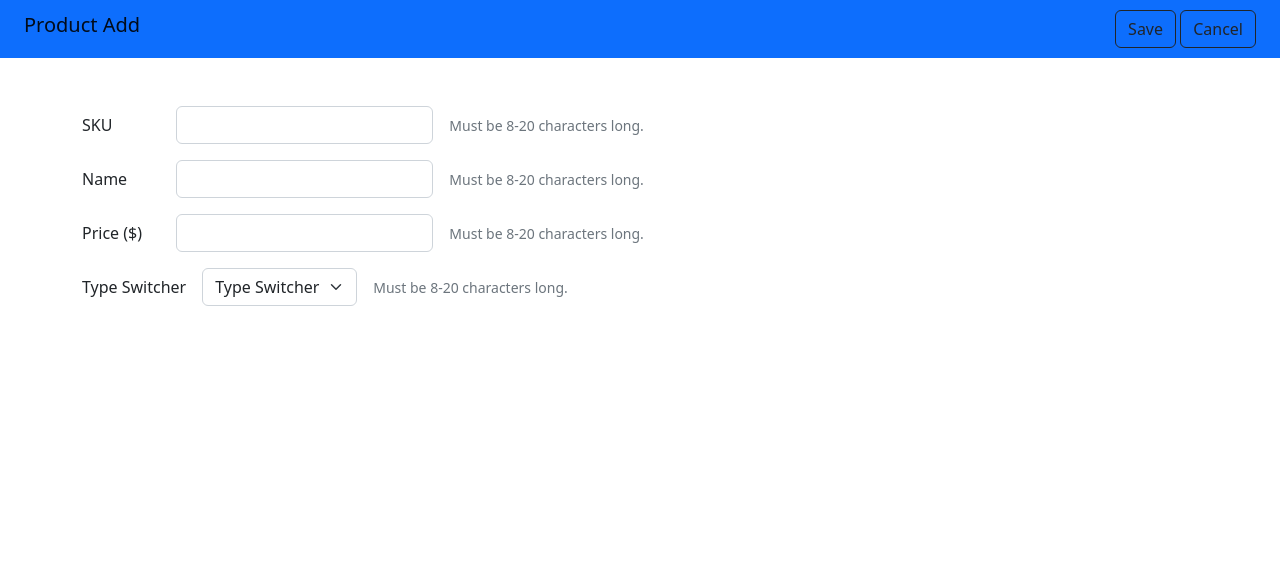
After one commit to GunarsA/mvc_products, a PHP site: template view/productViews/add.php in a window 1280 px wide. The commit adds this page. Shown: the top 562 px of the page. Run offline with PHP 8.4, Linux system fonts and the light colour scheme; the template is opened without the code that fills it, so the values that code supplies are empty.

Commit message:
Create add page

```diff
--- a/controllers/ProductController.php
+++ b/controllers/ProductController.php
@@ -20,7 +20,7 @@ class ProductController
         // echo '</pre>';
     }
 
-    public function create()
+    public static function create()
     {
         $productData = [];
         if ($_SERVER['REQUEST_METHOD'] === 'POST') {
--- /dev/null
+++ b/public/script.js
@@ -0,0 +1,24 @@
+if (window.location.pathname === "/add-product") {
+  const typeSelector = document.querySelector("#productType");
+  typeSelector.addEventListener("change", (e) => {
+    const discField = document.querySelector("#discDescription");
+    const bookField = document.querySelector("#bookDescription");
+    const furnitureField = document.querySelector("#furnitureDescription");
+
+    discField.classList.add("d-none");
+    bookField.classList.add("d-none");
+    furnitureField.classList.add("d-none");
+
+    switch (e.target.value) {
+      case "DVD":
+        discField.classList.remove("d-none");
+        break;
+      case "Book":
+        bookField.classList.remove("d-none");
+        break;
+      case "Furniture":
+        furnitureField.classList.remove("d-none");
+        break;
+    }
+  });
+}
--- a/view/productViews/_layout.php
+++ b/view/productViews/_layout.php
@@ -8,6 +8,7 @@
     <link href="https://cdn.jsdelivr.net/npm/bootstrap@5.2.0-beta1/dist/css/bootstrap.min.css" rel="stylesheet" integrity="sha384-0evHe/X+R7YkIZDRvuzKMRqM+OrBnVFBL6DOitfPri4tjfHxaWutUpFmBp4vmVor" crossorigin="anonymous">
     <link rel="stylesheet" href="/public/style.css">
     <script defer src="https://cdn.jsdelivr.net/npm/bootstrap@5.2.0-beta1/dist/js/bootstrap.bundle.min.js" integrity="sha384-pprn3073KE6tl6bjs2QrFaJGz5/SUsLqktiwsUTF55Jfv3qYSDhgCecCxMW52nD2" crossorigin="anonymous"></script>
+    <script defer src="/public/script.js"></script>
 </head>
 
 <body class="d-flex flex-column min-vh-100">
--- /dev/null
+++ b/view/productViews/add.php
@@ -0,0 +1,148 @@
+<nav class="navbar bg-primary mb-5">
+    <div class="container-fluid px-4 ">
+        <h2 class="navbar-brand">Product Add</h2>
+        <span>
+            <button for="product-form" class="btn btn-outline-dark" type="submit">Save</button>
+            <a href="/" type="button" class="btn btn-outline-dark" type="submit">Cancel</a>
+        </span>
+    </div>
+</nav>
+
+<div class="container">
+    <form method="post">
+        <fieldset>
+            <div class="row mb-3 g-3 align-items-center">
+                <div class="col-sm-1">
+                    <label for="sku" class="col-form-label">SKU</label>
+                </div>
+                <div class="col-auto">
+                    <input type="text" id="sku" name="sku" value="<?= $product['sku'] ?? '' ?>" class="form-control" aria-describedby="skuHelpInline">
+                </div>
+                <div class="col-auto">
+                    <span id="skuHelpInline" class="form-text">
+                        Must be 8-20 characters long.
+                    </span>
+                </div>
+            </div>
+            <div class="row mb-3 g-3 align-items-center">
+                <div class="col-sm-1">
+                    <label for="name" class="col-form-label">Name</label>
+                </div>
+                <div class="col-auto">
+                    <input type="text" id="name" name="name" value="<?= $product['name'] ?? '' ?>" class="form-control" aria-describedby="nameHelpInline">
+                </div>
+                <div class="col-auto">
+                    <span id="nameHelpInline" class="form-text">
+                        Must be 8-20 characters long.
+                    </span>
+                </div>
+            </div>
+            <div class="row mb-3 g-3 align-items-center">
+                <div class="col-sm-1">
+                    <label for="price" class="col-form-label">Price ($)</label>
+                </div>
+                <div class="col-auto">
+                    <input type="number" step=".01" id="price" name="price" value="<?= $product['sku'] ?? '' ?>" class="form-control" aria-describedby="priceHelpInline">
+                </div>
+                <div class="col-auto">
+                    <span id="priceHelpInline" class="form-text">
+                        Must be 8-20 characters long.
+                    </span>
+                </div>
+            </div>
+        </fieldset>
+
+        <div class="row mb-3 g-3 align-items-center">
+            <div class="col-auto">
+                <label for="productType">Type Switcher</label>
+            </div>
+            <div class="col-auto">
+                <select id="productType" name="type" class="form-select">
+                    <option selected>Type Switcher</option>
+                    <option value="DVD">DVD</option>
+                    <option value="Book">Book</option>
+                    <option value="Furniture">Furniture</option>
+                </select>
+            </div>
+            <div class="col-auto">
+                <span id="priceHelpInline" class="form-text">
+                    Must be 8-20 characters long.
+                </span>
+            </div>
+        </div>
+
+        <fieldset id="discDescription" class="d-none">
+            <div class="row mb-3 g-3 align-items-center">
+                <div class="col-sm-1">
+                    <label for="size" class="col-form-label">Size (MB)</label>
+                </div>
+                <div class="col-auto">
+                    <input type="number" step=".01" id="size" name="size" class="form-control">
+                </div>
+                <div class="col-auto">
+                    <span class="form-text">
+                        Lorem ipsum, dolor sit amet consectetur adipisicing elit. Inventore, consequatur.
+                    </span>
+                </div>
+            </div>
+        </fieldset>
+
+        <fieldset id="bookDescription" class="d-none">
+            <div class="row mb-3 g-3 align-items-center">
+                <div class="col-sm-1">
+                    <label for="size" class="col-form-label">Weight (MB)</label>
+                </div>
+                <div class="col-auto">
+                    <input type="number" step=".01" id="weight" name="weight" class="form-control">
+                </div>
+                <div class="col-auto">
+                    <span class="form-text">
+                        Lorem ipsum, dolor sit amet consectetur adipisicing elit. Inventore, consequatur.
+                    </span>
+                </div>
+            </div>
+        </fieldset>
+
+        <fieldset id="furnitureDescription" class="d-none">
+            <div class="row mb-3 g-3 align-items-center">
+                <div class="col-sm-1">
+                    <label for="size" class="col-form-label">Height (CM)</label>
+                </div>
+                <div class="col-auto">
+                    <input type="number" step=".01" id="height" name="height" class="form-control">
+                </div>
+                <div class="col-auto">
+                    <span class="form-text">
+                        Lorem ipsum, dolor sit amet consectetur adipisicing elit. Inventore, consequatur.
+                    </span>
+                </div>
+            </div>
+            <div class="row mb-3 g-3 align-items-center">
+                <div class="col-sm-1">
+                    <label for="size" class="col-form-label">Width (CM)</label>
+                </div>
+                <div class="col-auto">
+                    <input type="number" step=".01" id="width" name="width" class="form-control">
+                </div>
+                <div class="col-auto">
+                    <span class="form-text">
+                        Lorem ipsum, dolor sit amet consectetur adipisicing elit. Inventore, consequatur.
+                    </span>
+                </div>
+            </div>
+            <div class="row mb-3 g-3 align-items-center">
+                <div class="col-sm-1">
+                    <label for="size" class="col-form-label">Length (CM)</label>
+                </div>
+                <div class="col-auto">
+                    <input type="number" step=".01" id="length" name="length" class="form-control">
+                </div>
+                <div class="col-auto">
+                    <span class="form-text">
+                        Lorem ipsum, dolor sit amet consectetur adipisicing elit. Inventore, consequatur.
+                    </span>
+                </div>
+            </div>
+        </fieldset>
+    </form>
+</div>
```
Also changed, not shown: view/productViews/list.php (+3 -5 lines).
